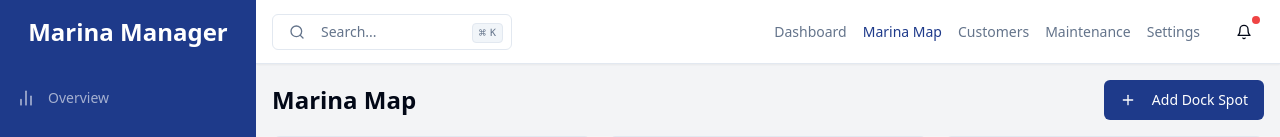
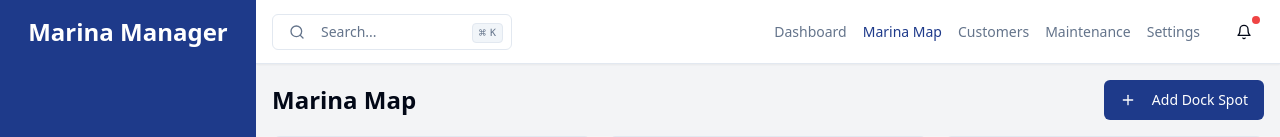
Before and after one commit to lolacascade/camptrackpro-773840e8, a React (Vite) app: page /map in a window 1280 px wide. Shown: the top 137 px of the page. Built offline with nearby package versions, Linux system fonts and the light colour scheme.

Commit message:
Remove navigation bar from layout
This commit removes the navigation bar from the layout component as requested.
[skip gpt_engineer]

```diff
--- a/src/components/layout/Sidebar.tsx
+++ b/src/components/layout/Sidebar.tsx
@@ -1,29 +1,11 @@
-import { Link, useLocation } from "react-router-dom";
 import { cn } from "@/lib/utils";
-import { BarChart2 } from "lucide-react";
 
 export function Sidebar() {
-  const location = useLocation();
-
   return (
     <div className="flex h-full w-64 flex-col bg-primary">
       <div className="flex h-16 items-center justify-center border-b border-primary/10">
         <h1 className="text-2xl font-bold text-white">Marina Manager</h1>
       </div>
-      <nav className="flex-1 space-y-1 px-2 py-4">
-        <Link
-          to="/"
-          className={cn(
-            "group flex items-center rounded-md px-2 py-2 text-sm font-medium",
-            location.pathname === "/"
-              ? "bg-primary-foreground/10 text-white"
-              : "text-primary-foreground/60 hover:bg-primary-foreground/5 hover:text-white"
-          )}
-        >
-          <BarChart2 className="mr-3 h-5 w-5" />
-          Overview
-        </Link>
-      </nav>
     </div>
   );
 }
```
